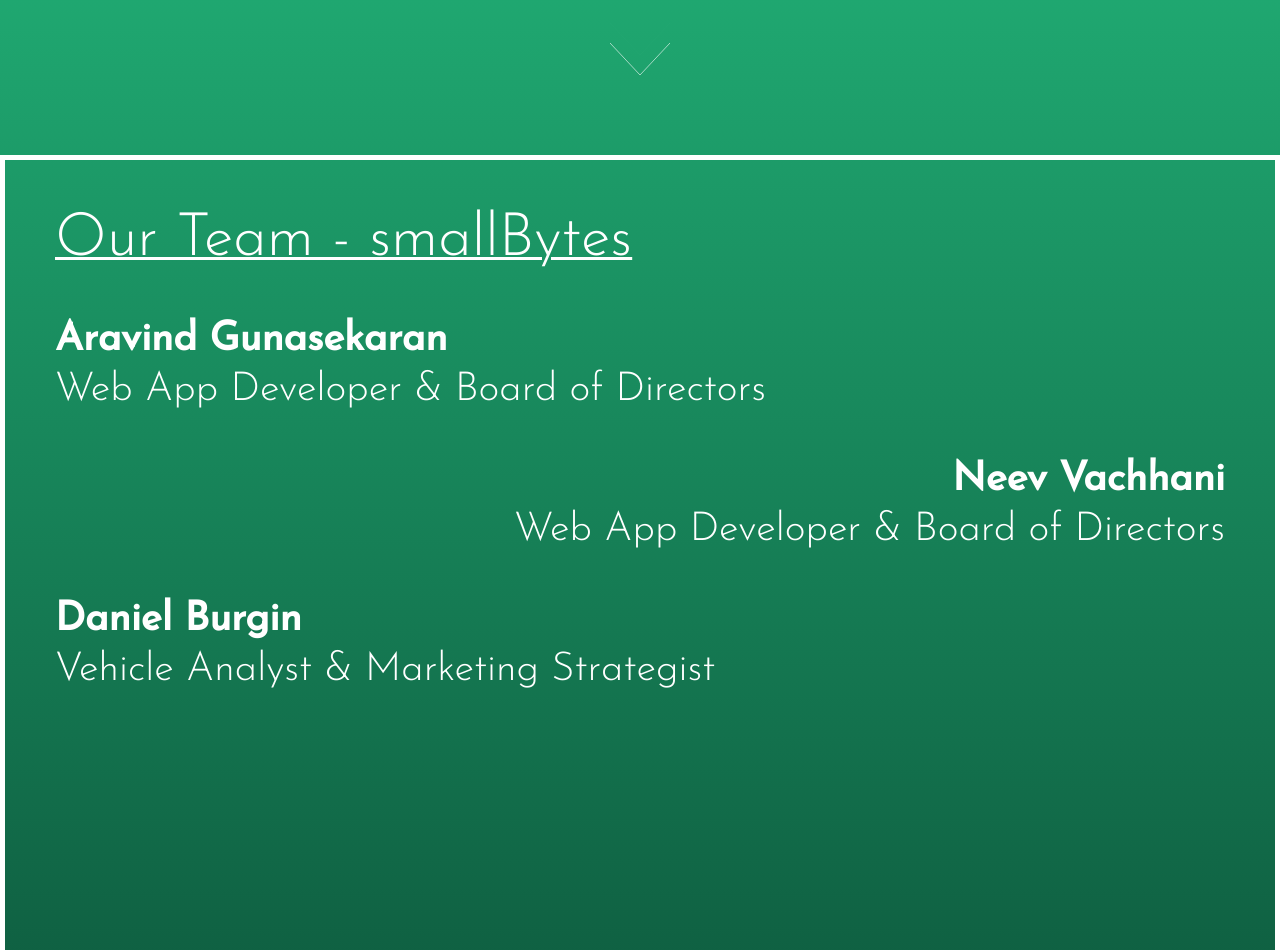
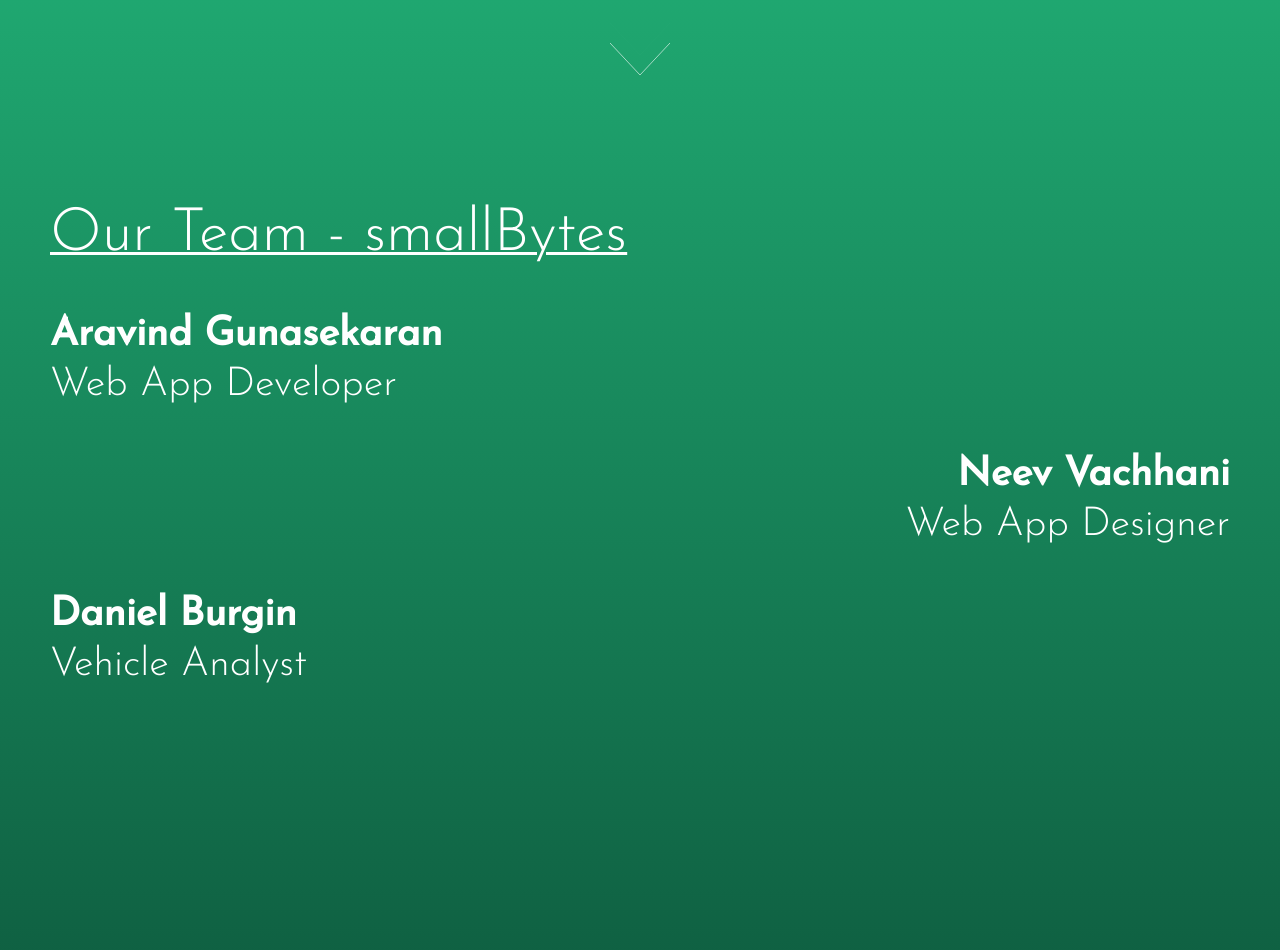
Before and after one commit to aravindg250/ElectroCalc, a plain HTML site: page index.html in a window 1280 px wide. Shown: the part 705-1655 px from the top of the page. Drawn offline with Linux system fonts and the light colour scheme.

Commit message:
final touches

```diff
--- a/index.html
+++ b/index.html
@@ -51,11 +51,11 @@
         <h2>Our Team - smallBytes</h2>
         <div class="teamDesc">
             <h4>Aravind Gunasekaran</h4>
-                <p class="roles">Web App Developer & Board of Directors </p>
+                <p class="roles">Web App Developer</p>
             <h4 class="neev" id="neevSpace">Neev Vachhani</h4>
-                <p class="roles neev">Web App Developer & Board of Directors</p>
+                <p class="roles neev">Web App Designer</p>
             <h4 id="daniel">Daniel Burgin</h4>
-               <p class="roles">Vehicle Analyst & Marketing Strategist</p> <!-- Events Advisor and Planner  -->
+               <p class="roles">Vehicle Analyst</p> <!-- Events Advisor and Planner  -->
         </div>
 
     </div>
--- a/style.css
+++ b/style.css
@@ -110,7 +110,6 @@
     background-size: cover;
     /* background: url("images/car_pic (2).jpg"); */
     width: 100%;
-    border: white thick solid;
     display: flex;
     flex-direction: column;
 
```
